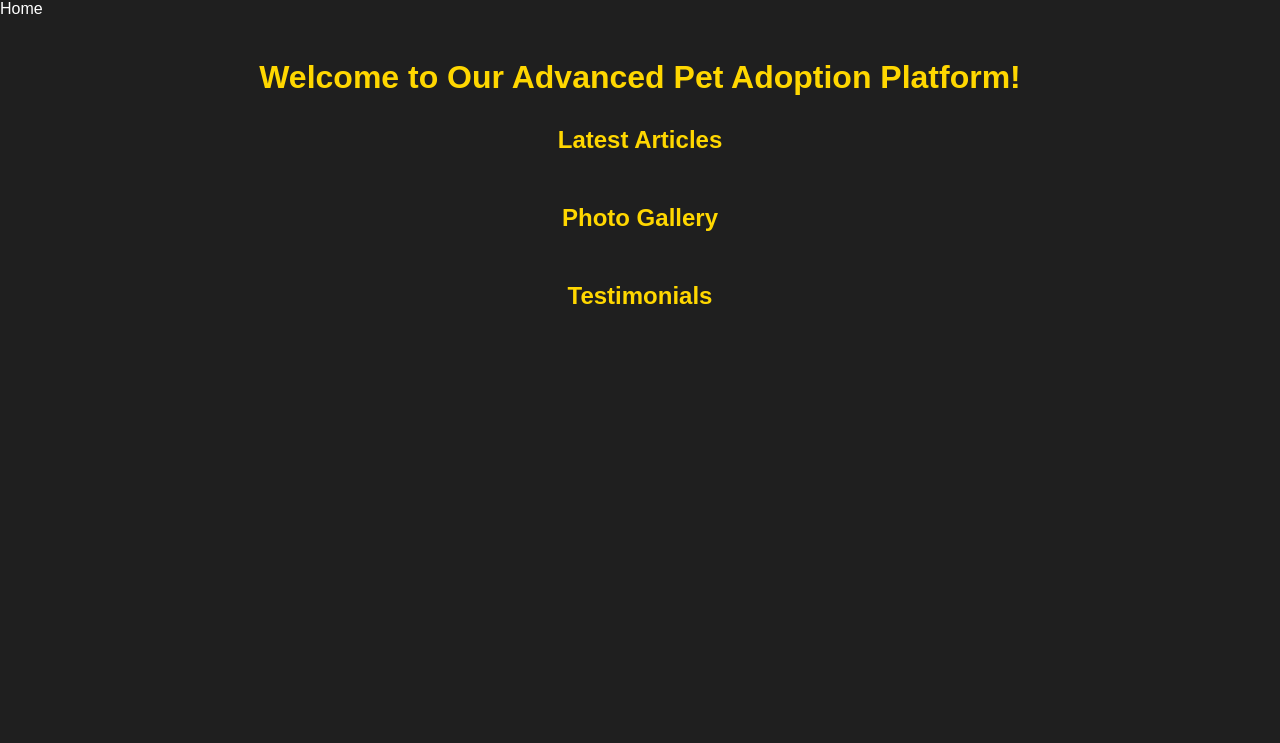
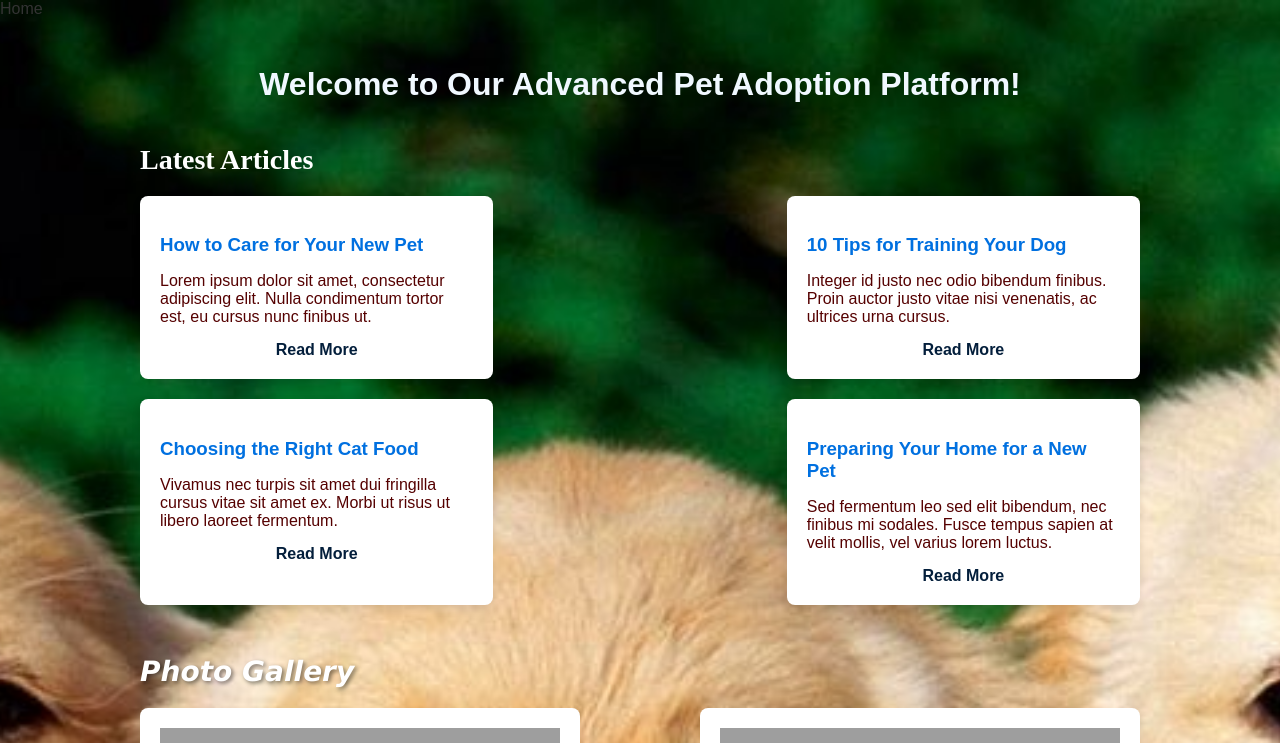
Before and after one commit to Ananddhh/Pet_adoption_platform, a Django app: page / in a window 1280 px wide. Shown: the top 743 px of the page. Before the commit the page ends 304 px from the top, so only its background shows below. Run offline with Django 5.2, Linux system fonts and the light colour scheme; grey boxes are pictures that could not be loaded.

Commit message:
re-arranging templates

```diff
--- a/pet_adoption/core/templates/core/home.html
+++ b/pet_adoption/core/templates/core/home.html
@@ -2,67 +2,110 @@
    Home
 {% endblock %}
 {% block content %}
+<!DOCTYPE html>
+<html lang="en">
+<head>
+    <meta charset="UTF-8">
+    <meta name="viewport" content="width=device-width, initial-scale=1.0">
+    <title>Home</title>
     <style>
         body {
             font-family: Arial, sans-serif;
-            background-color: #1f1f1f; /* Dark gray */
-            color: #ffffff; /* White */
+            background-image: url('pets.jpeg'); /* If the image is in the same directory as your HTML file */
+
+            background-image: url('static/images/pets.jpg'); /* If the image is in a subdirectory named 'static/images' */
+    /* Optionally, you can add other background properties like repeat, position, etc. */
+            background-repeat: no-repeat; /* Prevent the background image from repeating */
+            background-size: cover; /* Cover the entire viewport */
+            background-position: center; /* Center the background image */
+    /* background-color: #000000; Light gray */
+            color: #333333; /* Dark gray */
             margin: 0;
             padding: 0;
+            }
+
+
+        h1 {
+            color: aliceblue;
+            text-align: center;
+            padding: 17px;
         }
 
         .container {
-            max-width: 1200px;
+            max-width: 1000px;
             margin: 0 auto;
-            padding: 20px;
+            padding: 10px;
         }
 
-        h1, h2 {
-            text-align: center;
-            margin-bottom: 30px;
-            color: #ffd700; /* Gold */
+        .section {
+            margin-bottom: 50px;
         }
 
-        .blog-posts, .gallery-images, .testimonials {
+        .section h2 {
+            font-size: 28px;
+            margin-bottom: 20px;
+        }
+
+        .latest-articles {
+            color: #ffffff; /* Blue */
+            font-family: "Times New Roman", Times, serif;
+            font-size: 36px;
+            text-decoration: wavy;
+            text-decoration-color: #ff6347; /* Tomato */
+            text-decoration-thickness: 2px;
+        }
+
+        .photo-gallery {
+            color: #ffffff;
+            font-family: 'Lucida Sans', 'Lucida Sans Regular', 'Lucida Grande', 'Lucida Sans Unicode', Geneva, Verdana, sans-serif;
+            font-size: 32px;
+            font-style: italic;
+            text-shadow: 2px 2px 4px rgba(0, 0, 0, 0.5);
+        }
+
+        .testimonials {
+            color: #ffffff; /* Blue violet */
+            font-family: Arial Black, Gadget, sans-serif;
+            font-size: 40px;
+            font-weight: bold;
+            letter-spacing: 2px;
+        }
+
+        .section-content {
             display: flex;
             flex-wrap: wrap;
-            justify-content: center;
+            justify-content: space-between;
             gap: 20px;
         }
 
-        .blog-post, .gallery-images img, .testimonial {
-            background-color: #333333; /* Dark gray */
+        .card {
+            background-color: #ffffff; /* White */
             padding: 20px;
             border-radius: 8px;
-            box-shadow: 0 4px 8px rgba(0, 0, 0, 0.3);
+            box-shadow: 0 4px 8px rgba(0, 0, 0, 0.1);
+            flex-basis: calc(33.33% - 20px);
         }
 
-        .blog-post h3, .testimonial strong {
-            color: #ffffff; /* White */
+        .card h3 {
+            color: #0070e0; /* Blue */
             margin-bottom: 10px;
         }
 
-        .gallery-images img {
-            max-width: 100%;
-            height: auto;
-            border-radius: 8px;
-        }
-
-        .blog-post p, .testimonial p {
-            color: #cccccc; /* Light gray */
+        .card p {
+            color: #550000; /* Gray */
             margin-bottom: 15px;
         }
 
         .read-more-link {
             display: block;
             text-align: center;
-            color: #ffd700; /* Gold */
+            color: #031e3b; /* Blue */
             text-decoration: none;
             font-weight: bold;
         }
 
         .read-more-link:hover {
-            color: #ffffff; /* White */
+            color: #0056b3; /* Darker blue */
         }
     </style>
 </head>
@@ -71,44 +114,80 @@
         <h1>Welcome to Our Advanced Pet Adoption Platform!</h1>
 
         <!-- Blog Section -->
-        <section class="blog-section">
-            <h2>Latest Articles</h2>
-            <div class="blog-posts">
-                <!-- Display recent blog posts dynamically -->
-                {% for post in recent_posts %}
-                    <div class="blog-post">
-                        <h3>{{ post.title }}</h3>
-                        <p>{{ post.summary }}</p>
-                        <a href="{% url 'blog_detail' post.id %}" class="read-more-link">Read More</a>
-                    </div>
-                {% endfor %}
+        <section class="section">
+            <h2 class="latest-articles">Latest Articles</h2>
+            <div class="section-content">
+                <!-- Sample blog posts -->
+                <div class="card">
+                    <h3>How to Care for Your New Pet</h3>
+                    <p>Lorem ipsum dolor sit amet, consectetur adipiscing elit. Nulla condimentum tortor est, eu cursus nunc finibus ut.</p>
+                    <a href="#" class="read-more-link">Read More</a>
+                </div>
+                <div class="card">
+                    <h3>10 Tips for Training Your Dog</h3>
+                    <p>Integer id justo nec odio bibendum finibus. Proin auctor justo vitae nisi venenatis, ac ultrices urna cursus.</p>
+                    <a href="#" class="read-more-link">Read More</a>
+                </div>
+                <!-- Add more blog posts as needed -->
+                <div class="card">
+                    <h3>Choosing the Right Cat Food</h3>
+                    <p>Vivamus nec turpis sit amet dui fringilla cursus vitae sit amet ex. Morbi ut risus ut libero laoreet fermentum.</p>
+                    <a href="#" class="read-more-link">Read More</a>
+                </div>
+                <div class="card">
+                    <h3>Preparing Your Home for a New Pet</h3>
+                    <p>Sed fermentum leo sed elit bibendum, nec finibus mi sodales. Fusce tempus sapien at velit mollis, vel varius lorem luctus.</p>
+                    <a href="#" class="read-more-link">Read More</a>
+                </div>
             </div>
         </section>
 
         <!-- Photo Gallery -->
-        <section class="photo-gallery">
-            <h2>Photo Gallery</h2>
-            <div class="gallery-images">
-                <!-- Display gallery images dynamically -->
-                {% for image in gallery_images %}
-                    <img src="{{ image.url }}" alt="{{ image.title }}">
-                {% endfor %}
+        <section class="section">
+            <h2 class="photo-gallery">Photo Gallery</h2>
+            <div class="section-content">
+                <!-- Sample gallery images -->
+                <div class="card">
+                    <img src="static/images/pet1.jpg" alt="Pet 1">
+                </div>
+                <div class="card">
+                    <img src="static/images/pet2.jpg" alt="Pet 2">
+                </div>
+                <!-- Add more gallery images as needed -->
+                <div class="card">
+                    <img src="static/images/pet3.jpg" alt="Pet 3">
+                </div>
+                <div class="card">
+                    <img src="static/images/pet4.jpg" alt="Pet 4">
+                </div>
             </div>
         </section>
 
         <!-- Testimonial Section -->
-        <section class="testimonial-section">
-            <h2>Testimonials</h2>
-            <div class="testimonials">
-                <!-- Display testimonials dynamically -->
-                {% for testimonial in testimonials %}
-                    <div class="testimonial">
-                        <p>{{ testimonial.content }}</p>
-                        <p><strong>{{ testimonial.author }}</strong></p>
-                    </div>
-                {% endfor %}
+        <section class="section">
+            <h2 class="testimonials">Testimonials</h2>
+            <div class="section-content">
+                <!-- Sample testimonials -->
+                <div class="card">
+                    <p>"Lorem ipsum dolor sit amet, consectetur adipiscing elit. Nullam euismod ex vel odio aliquet, quis malesuada velit sodales."</p>
+                    <p><strong>John Doe</strong></p>
+                </div>
+                <div class="card">
+                    <p>"Pellentesque habitant morbi tristique senectus et netus et malesuada fames ac turpis egestas."</p>
+                    <p><strong>Jane Smith</strong></p>
+                </div>
+                <!-- Add more testimonials as needed -->
+                <div class="card">
+                    <p>"Vivamus nec turpis sit amet dui fringilla cursus vitae sit amet ex. Morbi ut risus ut libero laoreet fermentum."</p>
+                    <p><strong>Emily Johnson</strong></p>
+                </div>
+                <div class="card">
+                    <p>"Donec ac malesuada risus. Phasellus malesuada efficitur tellus, vel fermentum mi commodo nec. Praesent sit amet viverra nunc."</p>
+                    <p><strong>Michael Brown</strong></p>
+                </div>
             </div>
         </section>
-
     </div>
+</body>
+</html>
 {% endblock %}
--- a/pet_adoption/pets/admin.py
+++ b/pet_adoption/pets/admin.py
@@ -1,8 +1,5 @@
 from django.contrib import admin
-from .models import Pet
-from .models import LostPet, FoundPet
-from .models import AdoptionApplication
-
+from .models import Pet, LostPet, FoundPet, AdoptionApplication
 
 admin.site.register(LostPet)
 admin.site.register(FoundPet)
--- a/pet_adoption/pets/forms.py
+++ b/pet_adoption/pets/forms.py
@@ -4,4 +4,4 @@ from .models import Appointment
 class AppointmentForm(forms.ModelForm):
     class Meta:
         model = Appointment
-        fields = ['name', 'email', 'date', 'time']  # Assuming these are the fields in your Appointment model
+        fields = ['name', 'email', 'date', 'time']  # Assuming these are the fields in our Appointment model
--- a/pet_adoption/pets/templates/pets/lost_found.html
+++ b/pet_adoption/pets/templates/pets/lost_found.html
@@ -62,7 +62,7 @@
 
         <!-- Example of a found pet card -->
         <div class="pet-card">
-            <img class="pet-image" src="https://via.placeholder.com/200" alt="Found Pet">
+            <img class="pet-image" src="static/images/Real (1).jpg" alt="Found Pet">  <!-- #https://via.placeholder.com/200 -->
             <div class="pet-info">
                 <h2>Fluffy</h2>
                 <p><strong>Species:</strong> Cat</p>
--- a/pet_adoption/pets/views.py
+++ b/pet_adoption/pets/views.py
@@ -29,7 +29,7 @@ def lost_found_pets(request):
     return render(request, 'pets/lost_found.html', {'lost_items': lost_items})
 
 
-@login_required
+
 def pet_list(request):
     # Retrieve all pets from the database
     pets = Pet.objects.all()
```
Also changed, not shown: pet_adoption/pets/templates/pets/base.html (+62 -34 lines), pet_adoption/db.sqlite3, pet_adoption/pets/migrations/0006_adoptionapplication_adoptionrequest.py (added), pet_adoption/static/images/Dinos.jpg (added), pet_adoption/static/images/Real (1).jpg (added), pet_adoption/static/images/pets.jpg (added).
